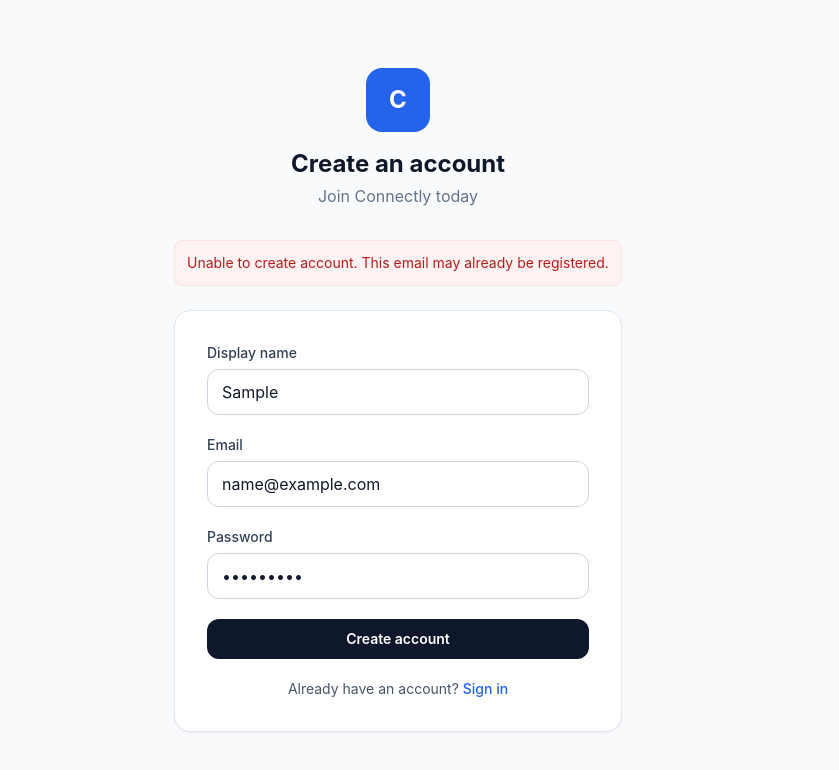
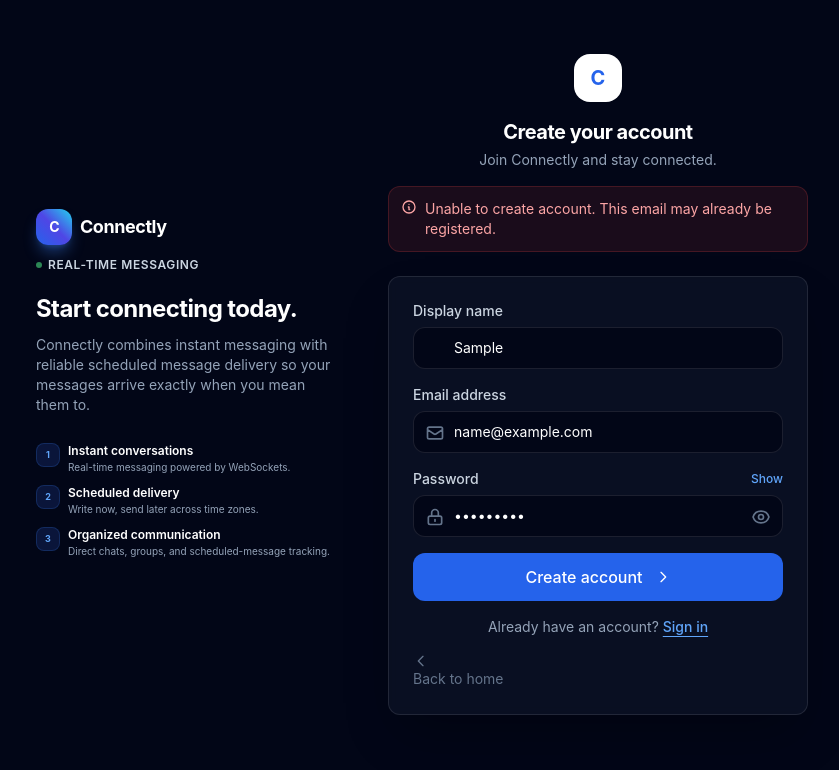
Before and after one commit to Sachinbisht11/Connectly, a React (Vite) app in the folder client/: page /register in a window 1280 px wide. Both pictures are taken after typing "Sample", "name@example.com", "Sample123" into the empty fields and a click on the button "Create account". Shown: the top 770 px of the page, without its empty margins (242-1081 px from the left). Built offline with nearby package versions, Linux system fonts and the light colour scheme; no server answers.

Commit message:
registration page enhanced

```diff
--- a/client/src/features/auth/pages/RegisterPage.tsx
+++ b/client/src/features/auth/pages/RegisterPage.tsx
@@ -4,6 +4,15 @@
 import { zodResolver } from '@hookform/resolvers/zod';
 import { z } from 'zod';
 import { useAuth } from '../AuthContext';
+import { Button } from '../../../components/ui/Button';
+import {
+  MailIcon,
+  LockIcon,
+  EyeIcon,
+  EyeOffIcon,
+  ArrowRightIcon,
+  ArrowLeftIcon,
+} from '../../../components/ui/Icons';
 
 const schema = z.object({
   displayName: z.string().min(2, 'Display name must be at least 2 characters'),
@@ -13,11 +22,27 @@
 
 type FormValues = z.infer<typeof schema>;
 
+const highlights = [
+  {
+    title: 'Instant conversations',
+    description: 'Real-time messaging powered by WebSockets.',
+  },
+  {
+    title: 'Scheduled delivery',
+    description: 'Write now, send later across time zones.',
+  },
+  {
+    title: 'Organized communication',
+    description: 'Direct chats, groups, and scheduled-message tracking.',
+  },
+];
+
 export default function RegisterPage() {
   const navigate = useNavigate();
   const { register: authRegister } = useAuth();
   const [error, setError] = useState('');
   const [submitting, setSubmitting] = useState(false);
+  const [showPassword, setShowPassword] = useState(false);
 
   const {
     register: registerField,
@@ -45,99 +70,256 @@
       });
   };
 
+  const handleBackToHome = () => {
+    navigate('/');
+  };
+
   return (
-    <div className="min-h-screen flex items-center justify-center bg-slate-50 p-4">
-      <div className="w-full max-w-md">
-        <div className="text-center mb-8">
-          <div className="inline-flex items-center justify-center w-16 h-16 rounded-2xl bg-blue-600 mb-4">
-            <span className="text-2xl font-bold text-white">C</span>
+    <div className="min-h-[100dvh] w-full bg-slate-950 text-slate-200 selection:bg-blue-500 selection:text-white overflow-x-hidden">
+      <div className="mx-auto max-w-[1100px] px-4 sm:px-6 lg:px-8">
+        <div className="min-h-[calc(100dvh-2rem)] flex flex-col lg:flex-row gap-6 lg:gap-0 items-start lg:items-center justify-center">
+          {/* Left branding panel — mirrors SignInBrandingPanel styling */}
+          <div className="relative w-full max-w-[400px] flex-1 bg-slate-950 overflow-hidden">
+            <div className="relative z-10 flex flex-col h-full p-6 sm:p-8 lg:p-12 items-start justify-center">
+              {/* Brand header */}
+              <div className="flex items-center gap-2 mb-2">
+                <div className="w-9 h-9 rounded-xl bg-gradient-to-tr from-blue-600 via-indigo-600 to-cyan-400 shadow-lg shadow-blue-500/40 flex items-center justify-center">
+                  <span className="text-sm font-bold text-white tracking-tighter">
+                    C
+                  </span>
                 </div>
-          <h1 className="text-2xl font-bold text-slate-900">Create an account</h1>
-          <p className="text-slate-500 mt-1">Join Connectly today</p>
+                <span className="text-lg font-bold text-white tracking-tight">
+                  Connectly
+                </span>
               </div>
 
+              <div className="mt-1 flex items-center gap-1.5">
+                <span className="w-1.5 h-1.5 rounded-full bg-green-400 animate-pulse" />
+                <span className="text-xs font-semibold text-slate-300 uppercase tracking-wider">
+                  Real-time messaging
+                </span>
+              </div>
+
+              {/* Headline */}
+              <h1 className="mt-5 text-xl font-bold text-white tracking-tight leading-tight sm:text-2xl">
+                Start connecting today.
+              </h1>
+
+              <p className="mt-2.5 text-slate-400 text-xs sm:text-sm leading-relaxed max-w-xs">
+                Connectly combines instant messaging with reliable scheduled message
+                delivery so your messages arrive exactly when you mean them to.
+              </p>
+
+              {/* Feature highlights */}
+              <div className="mt-7 space-y-2.5">
+                {highlights.map((h, i) => (
+                  <div key={h.title} className="flex items-start gap-2">
+                    <div className="w-6 h-6 rounded-lg bg-blue-900/30 flex items-center justify-center flex-shrink-0 border border-blue-500/20 shrink-0">
+                      <span className="text-[9px] font-bold text-blue-400">
+                        {i + 1}
+                      </span>
+                    </div>
+                    <div>
+                      <h3 className="text-xs font-semibold text-white">{h.title}</h3>
+                      <p className="text-[10px] text-slate-400 leading-relaxed">
+                        {h.description}
+                      </p>
+                    </div>
+                  </div>
+                ))}
+              </div>
+            </div>
+          </div>
+
+          {/* Right registration panel — mirrors SignInForm styling */}
+          <div className="flex-1 w-full max-w-[420px]">
+            <div className="flex flex-col items-center justify-center text-center">
+              <div className="w-12 h-12 rounded-2xl bg-white shadow-sm border border-white/10 flex items-center justify-center mb-4">
+                <span className="text-xl font-bold text-blue-600">C</span>
+              </div>
+              <h1 className="text-xl font-bold text-white tracking-tight">
+                Create your account
+              </h1>
+              <p className="text-slate-400 text-sm mt-1">
+                Join Connectly and stay connected.
+              </p>
+
               {error && (
-          <div className="rounded-lg bg-red-50 p-3 text-sm text-red-700 mb-6 border border-red-100" role="alert">
-            {error}
+                <div
+                  role="alert"
+                  className="w-full rounded-xl bg-red-500/10 border border-red-500/20 p-3 text-sm text-red-300 flex items-start gap-2 mt-4 text-left"
+                >
+                  <svg
+                    className="w-4 h-4 shrink-0"
+                    fill="none"
+                    stroke="currentColor"
+                    viewBox="0 0 24 24"
+                  >
+                    <path
+                      strokeLinecap="round"
+                      strokeLinejoin="round"
+                      strokeWidth={2}
+                      d="M13 16h-1v-4h-1m1-4h.01M21 12a9 9 0 11-18 0 9 9 0 0118 0z"
+                    />
+                  </svg>
+                  <p>{error}</p>
                 </div>
               )}
 
               <form
                 onSubmit={(e) => void handleSubmit(onSubmit)(e)}
-          className="bg-white rounded-2xl shadow-sm border border-slate-200 p-8 space-y-5"
+                className="w-full mt-6 bg-slate-900/60 rounded-xl border border-white/10 p-6 shadow-2xl shadow-black/30 space-y-4 backdrop-blur-sm text-left"
               >
-          <div>
-            <label className="block text-sm font-medium text-slate-700 mb-1.5" htmlFor="displayName">
+                <div className="space-y-1.5">
+                  <label className="block text-sm font-medium text-slate-300" htmlFor="displayName">
                     Display name
                   </label>
+                  <div className="relative">
                     <input
                       {...registerField('displayName')}
                       type="text"
                       id="displayName"
                       autoComplete="name"
-              className={`w-full py-2.5 px-3.5 border rounded-xl focus:ring-2 focus:ring-blue-500 focus:border-transparent outline-none transition-all ${
-                errors.displayName ? 'border-red-500' : 'border-slate-300'
-              }`}
                       placeholder="Alex Rivera"
+                      className={`w-full pl-10 pr-4 py-2.5 rounded-xl border focus:ring-2 focus:ring-blue-500 focus:border-blue-500 outline-none transition-all text-sm text-white placeholder-slate-500 ${
+                        errors.displayName ? 'border-red-500' : 'border-white/10'
+                      } bg-slate-950`}
                     />
                     {errors.displayName && (
-              <p className="mt-1.5 text-sm text-red-600">{errors.displayName.message}</p>
+                      <p className="mt-1 text-sm text-red-400 flex items-center gap-1">
+                        <span className="w-1 h-1 rounded-full bg-red-500" />{' '}
+                        {errors.displayName.message}
+                      </p>
                     )}
                   </div>
+                </div>
 
-          <div>
-            <label className="block text-sm font-medium text-slate-700 mb-1.5" htmlFor="email">
-              Email
+                <div className="space-y-1.5">
+                  <label className="block text-sm font-medium text-slate-300" htmlFor="email">
+                    Email address
                   </label>
+                  <div className="relative">
+                    <MailIcon className="absolute left-3 top-3 text-slate-500" />
                     <input
                       {...registerField('email')}
                       type="email"
                       id="email"
                       autoComplete="email"
-              className={`w-full py-2.5 px-3.5 border rounded-xl focus:ring-2 focus:ring-blue-500 focus:border-transparent outline-none transition-all ${
-                errors.email ? 'border-red-500' : 'border-slate-300'
-              }`}
                       placeholder="you@example.com"
+                      className={`w-full pl-10 pr-4 py-2.5 rounded-xl border focus:ring-2 focus:ring-blue-500 focus:border-blue-500 outline-none transition-all text-sm text-white placeholder-slate-500 ${
+                        errors.email ? 'border-red-500' : 'border-white/10'
+                      } bg-slate-950`}
                     />
                     {errors.email && (
-              <p className="mt-1.5 text-sm text-red-600">{errors.email.message}</p>
+                      <p className="mt-1 text-sm text-red-400 flex items-center gap-1">
+                        <span className="w-1 h-1 rounded-full bg-red-500" />{' '}
+                        {errors.email.message}
+                      </p>
                     )}
                   </div>
+                </div>
 
-          <div>
-            <label className="block text-sm font-medium text-slate-700 mb-1.5" htmlFor="password">
+                <div className="space-y-1.5">
+                  <div className="flex items-center justify-between">
+                    <label className="block text-sm font-medium text-slate-300" htmlFor="password">
                       Password
                     </label>
+                    <button
+                      type="button"
+                      onClick={() => setShowPassword(!showPassword)}
+                      className="text-xs font-medium text-blue-400 hover:text-blue-300 transition-colors"
+                    >
+                      {showPassword ? 'Hide' : 'Show'}
+                    </button>
+                  </div>
+                  <div className="relative">
+                    <LockIcon className="absolute left-3 top-3 text-slate-500" />
                     <input
                       {...registerField('password')}
-              type="password"
+                      type={showPassword ? 'text' : 'password'}
                       id="password"
                       autoComplete="new-password"
-              className={`w-full py-2.5 px-3.5 border rounded-xl focus:ring-2 focus:ring-blue-500 focus:border-transparent outline-none transition-all ${
-                errors.password ? 'border-red-500' : 'border-slate-300'
-              }`}
                       placeholder="••••••••"
+                      className={`w-full pl-10 pr-10 py-2.5 rounded-xl border focus:ring-2 focus:ring-blue-500 focus:border-blue-500 outline-none transition-all text-sm text-white placeholder-slate-500 ${
+                        errors.password ? 'border-red-500' : 'border-white/10'
+                      } bg-slate-950`}
                     />
+                    <button
+                      type="button"
+                      onClick={() => setShowPassword(!showPassword)}
+                      className="absolute right-3 top-3 text-slate-500 hover:text-white transition-colors"
+                      aria-label={showPassword ? 'Hide password' : 'Show password'}
+                    >
+                      {showPassword ? <EyeOffIcon /> : <EyeIcon />}
+                    </button>
                     {errors.password && (
-              <p className="mt-1.5 text-sm text-red-600">{errors.password.message}</p>
+                      <p className="mt-1 text-sm text-red-400 flex items-center gap-1">
+                        <span className="w-1 h-1 rounded-full bg-red-500" />{' '}
+                        {errors.password.message}
+                      </p>
                     )}
                   </div>
+                </div>
+
+                <Button
+                  type="submit"
+                  variant="primary"
+                  size="lg"
+                  disabled={submitting}
+                  className="w-full"
+                >
+                  {submitting ? (
+                    <>
+                      <svg
+                        className="w-4 h-4 animate-spin mr-2"
+                        fill="none"
+                        viewBox="0 0 24 24"
+                      >
+                        <circle
+                          className="opacity-25"
+                          cx="12"
+                          cy="12"
+                          r="10"
+                          stroke="currentColor"
+                          strokeWidth="4"
+                        />
+                        <path
+                          className="opacity-75"
+                          fill="currentColor"
+                          d="M4 12a8 8 0 018-8V0C5.373 0 0 5.373 0 12h4zm2 5.291A7.962 7.962 0 014 12H0c0 3.042 1.135 5.824 3 7.938l3-2.647z"
+                        />
+                      </svg>
+                      Creating account…
+                    </>
+                  ) : (
+                    <>
+                      Create account <ArrowRightIcon className="ml-1" />
+                    </>
+                  )}
+                </Button>
+
+                <p className="mt-4 text-center text-sm text-slate-400">
+                  Already have an account?{' '}
+                  <button
+                    type="button"
+                    onClick={() => navigate('/sign-in')}
+                    className="font-medium text-blue-400 hover:text-blue-300 underline underline-offset-4"
+                  >
+                    Sign in
+                  </button>
+                </p>
 
                 <button
-            type="submit"
-            disabled={submitting}
-            className="w-full py-2.5 px-4 bg-slate-900 text-white text-sm font-semibold rounded-xl hover:bg-slate-800 transition-colors disabled:opacity-50 disabled:cursor-not-allowed"
+                  type="button"
+                  onClick={handleBackToHome}
+                  className="mt-2 text-sm text-slate-500 hover:text-slate-300 transition-colors"
                 >
-            {submitting ? 'Creating account...' : 'Create account'}
+                  <ArrowLeftIcon className="w-3 h-3 mr-1" /> Back to home
                 </button>
-
-          <p className="text-sm text-slate-600 text-center">
-            Already have an account?{' '}
-            <a href="/login" className="font-medium text-blue-600 hover:text-blue-500">
-              Sign in
-            </a>
-          </p>
               </form>
+            </div>
+          </div>
+        </div>
       </div>
     </div>
   );
```
Lines whose indentation alone changed are shown as unchanged.
